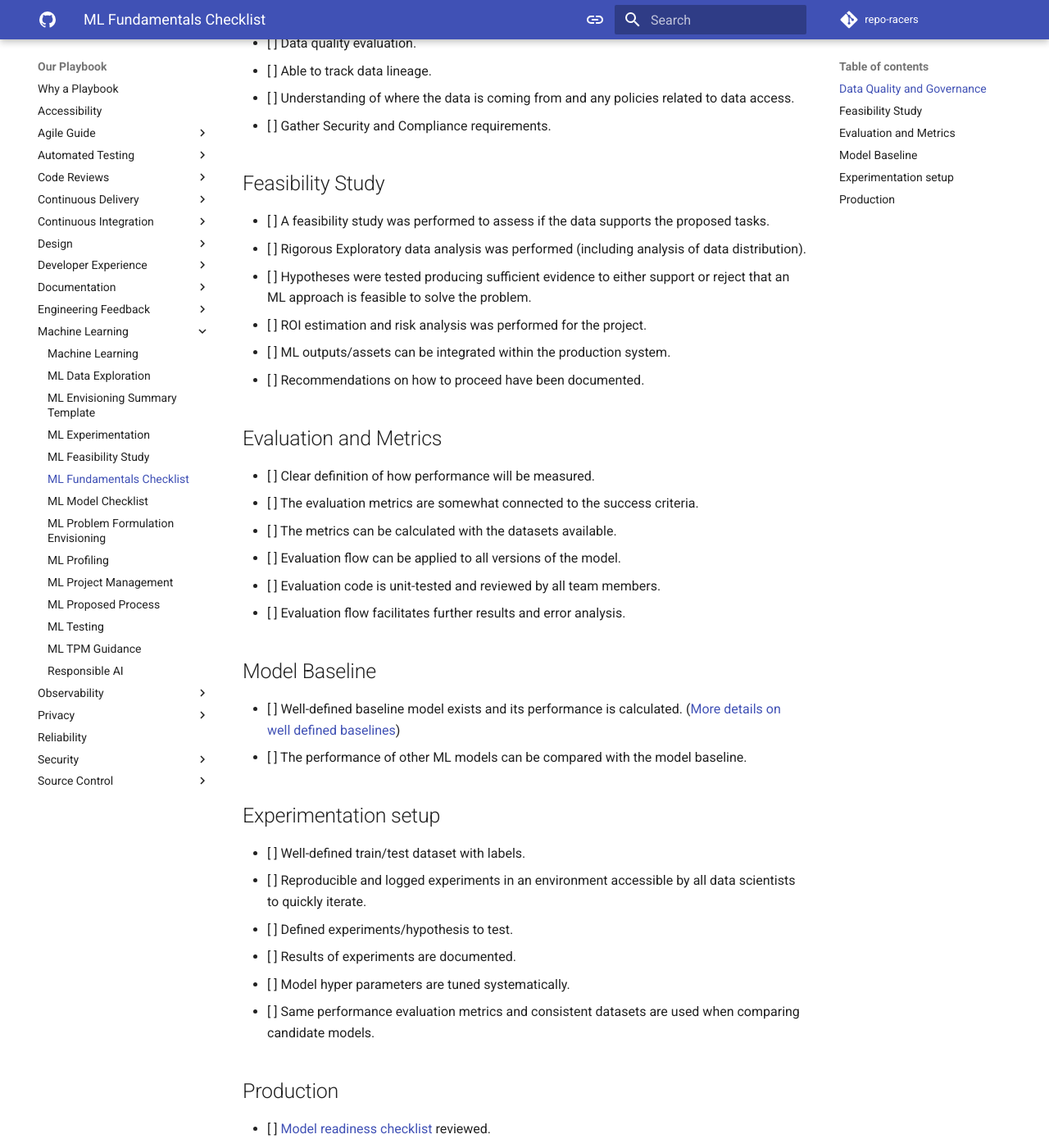
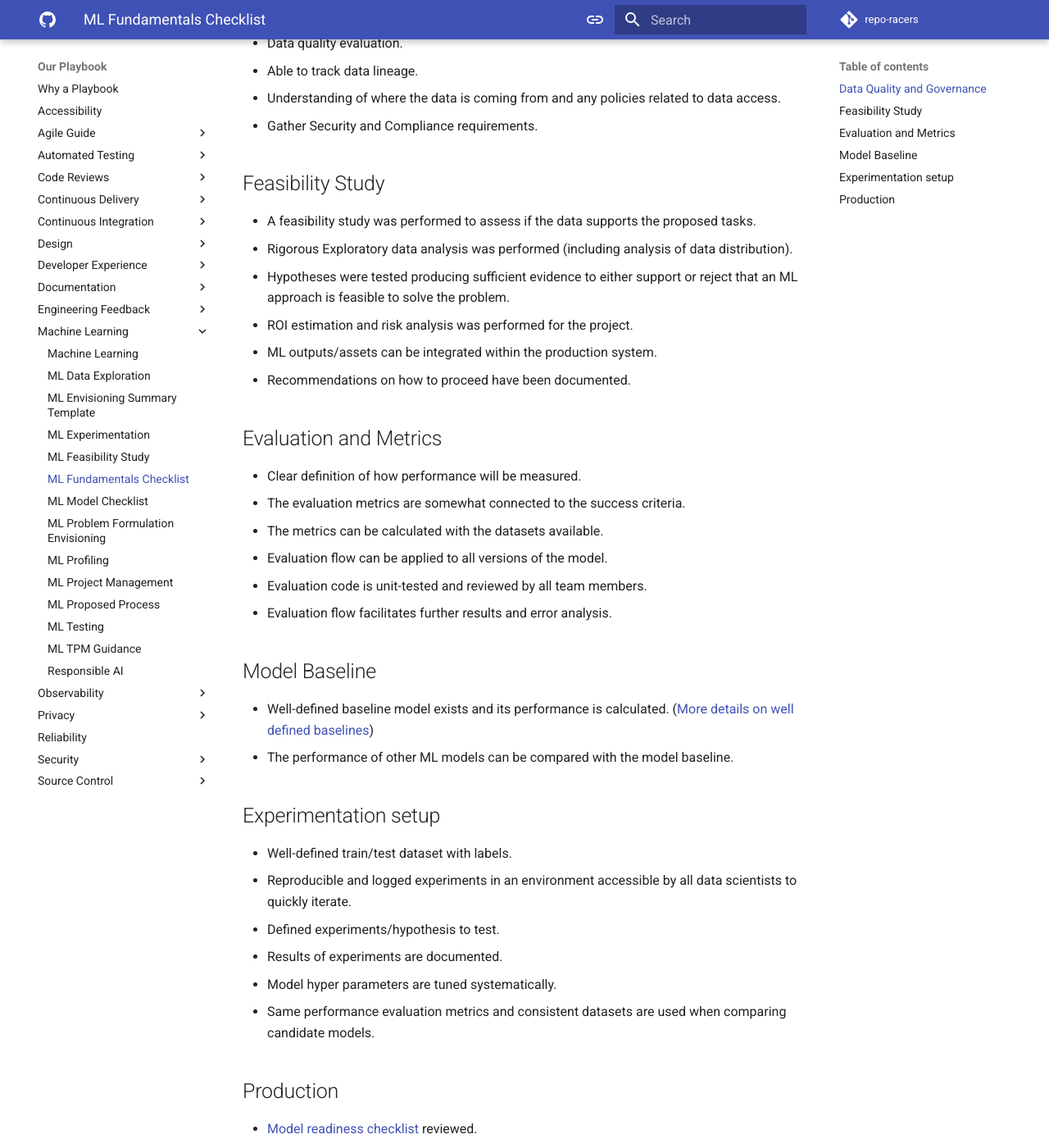
Before and after one commit to repo-racers/repo-racers, an MkDocs documentation site: the page built from docs/playbook/machine_learning/ml_fundamentals_checklist.md, in a window 1280 px wide and 1400 px high, scrolled down 397 px. Shown: the whole window at 82% size. Built offline with MkDocs 1.6.1 and Material for MkDocs 9.7.7, drawn with Linux system fonts in a browser that asks for light colours; comment, search, counter and statistics services are not loaded; some of the changed text lies outside the part shown.

```diff
--- a/docs/playbook/machine_learning/ml_fundamentals_checklist.md
+++ b/docs/playbook/machine_learning/ml_fundamentals_checklist.md
@@ -4,51 +4,51 @@ This checklist helps ensure that our ML projects meet our ML Fundamentals. The i
 
 ## Data Quality and Governance
 
-- [ ] There is access to data.
-- [ ] Labels exist for dataset of interest.
-- [ ] Data quality evaluation.
-- [ ] Able to track data lineage.
-- [ ] Understanding of where the data is coming from and any policies related to data access.
-- [ ] Gather Security and Compliance requirements.
+- There is access to data.
+- Labels exist for dataset of interest.
+- Data quality evaluation.
+- Able to track data lineage.
+- Understanding of where the data is coming from and any policies related to data access.
+- Gather Security and Compliance requirements.
 
 ## Feasibility Study
 
-- [ ] A feasibility study was performed to assess if the data supports the proposed tasks.
-- [ ] Rigorous Exploratory data analysis was performed (including analysis of data distribution).
-- [ ] Hypotheses were tested producing sufficient evidence to either support or reject that an ML approach is feasible to solve the problem.
-- [ ] ROI estimation and risk analysis was performed for the project.
-- [ ] ML outputs/assets can be integrated within the production system.
-- [ ] Recommendations on how to proceed have been documented.
+- A feasibility study was performed to assess if the data supports the proposed tasks.
+- Rigorous Exploratory data analysis was performed (including analysis of data distribution).
+- Hypotheses were tested producing sufficient evidence to either support or reject that an ML approach is feasible to solve the problem.
+- ROI estimation and risk analysis was performed for the project.
+- ML outputs/assets can be integrated within the production system.
+- Recommendations on how to proceed have been documented.
 
 ## Evaluation and Metrics
 
-- [ ] Clear definition of how performance will be measured.
-- [ ] The evaluation metrics are somewhat connected to the success criteria.
-- [ ] The metrics can be calculated with the datasets available.
-- [ ] Evaluation flow can be applied to all versions of the model.
-- [ ] Evaluation code is unit-tested and reviewed by all team members.
-- [ ] Evaluation flow facilitates further results and error analysis.
+- Clear definition of how performance will be measured.
+- The evaluation metrics are somewhat connected to the success criteria.
+- The metrics can be calculated with the datasets available.
+- Evaluation flow can be applied to all versions of the model.
+- Evaluation code is unit-tested and reviewed by all team members.
+- Evaluation flow facilitates further results and error analysis.
 
 ## Model Baseline
 
-- [ ] Well-defined baseline model exists and its performance is calculated. ([More details on well defined baselines](ml_model_checklist.md#is_there_a_well_defined_baseline_is_the_model_performing_better_than_the_baseline))
-- [ ] The performance of other ML models can be compared with the model baseline.
+- Well-defined baseline model exists and its performance is calculated. ([More details on well defined baselines](ml_model_checklist.md#is_there_a_well_defined_baseline_is_the_model_performing_better_than_the_baseline))
+- The performance of other ML models can be compared with the model baseline.
 
 ## Experimentation setup
 
-- [ ] Well-defined train/test dataset with labels.
-- [ ] Reproducible and logged experiments in an environment accessible by all data scientists to quickly iterate.
-- [ ] Defined experiments/hypothesis to test.
-- [ ] Results of experiments are documented.
-- [ ] Model hyper parameters are tuned systematically.
-- [ ] Same performance evaluation metrics and consistent datasets are used when comparing candidate models.
+- Well-defined train/test dataset with labels.
+- Reproducible and logged experiments in an environment accessible by all data scientists to quickly iterate.
+- Defined experiments/hypothesis to test.
+- Results of experiments are documented.
+- Model hyper parameters are tuned systematically.
+- Same performance evaluation metrics and consistent datasets are used when comparing candidate models.
 
 ## Production
 
-- [ ] [Model readiness checklist](ml_model_checklist.md) reviewed.
-- [ ] Model reviews were performed (covering model debugging, reviews of training and evaluation approaches, model performance).
-- [ ] Data pipeline for inferencing, including an end-to-end tests.
-- [ ] SLAs requirements for models are gathered and documented.
-- [ ] Monitoring of data feeds and model output.
-- [ ] Ensure consistent schema is used across the system with expected input/output defined for each component of the pipelines (data processing as well as models).
-- [ ] [Responsible AI](responsible_ai.md) reviewed.
+- [Model readiness checklist](ml_model_checklist.md) reviewed.
+- Model reviews were performed (covering model debugging, reviews of training and evaluation approaches, model performance).
+- Data pipeline for inferencing, including an end-to-end tests.
+- SLAs requirements for models are gathered and documented.
+- Monitoring of data feeds and model output.
+- Ensure consistent schema is used across the system with expected input/output defined for each component of the pipelines (data processing as well as models).
+- [Responsible AI](responsible_ai.md) reviewed.
--- a/mkdocs.yml
+++ b/mkdocs.yml
@@ -178,7 +178,6 @@ nav:
           - DevSecOps:
               - 'DevSecOps': 'playbook/continuous_integration/dev_sec_ops/dev_sec_ops.md'
               - Azure DevOps:
-                  - 'Azure DevOps': 'playbook/continuous_integration/dev_sec_ops/azure_devops/azure_devops.md'
                   - 'Service Connection Security': 'playbook/continuous_integration/dev_sec_ops/azure_devops/service_connection_security.md'
               - Dependency Container Scanning: 'playbook/continuous_integration/dev_sec_ops/dependency_container_scanning/dependency_container_scanning.md'
               - Evaluate OSS: 'playbook/continuous_integration/dev_sec_ops/evaluate_oss/evaluate_oss.md'
@@ -191,7 +190,6 @@ nav:
                   - Recipes:
                       - 'Detect Secrets': 'playbook/continuous_integration/dev_sec_ops/secret_management/recipes/detect_secrets.md'
                       - 'Detect Secrets ADO': 'playbook/continuous_integration/dev_sec_ops/secret_management/recipes/detect_secrets_ado.md'
-                      - 'Recipes': 'playbook/continuous_integration/dev_sec_ops/secret_management/recipes/recipes.md'
           - DevContainers: 'playbook/continuous_integration/devcontainers/devcontainers.md'
           - Markdown Linting: 'playbook/continuous_integration/markdown_linting/markdown_linting.md'
       - Design:
@@ -216,15 +214,13 @@ nav:
                           - 'Record Architecture Decisions': 'playbook/design/design_reviews/decision_log/doc/adr/0001_record_architecture_decisions.md'
                           - 'App Level Logging': 'playbook/design/design_reviews/decision_log/doc/adr/0002_app_level_logging.md'
                   - Examples:
-                      - Memory:
-                          - 'Decision Log': 'playbook/design/design_reviews/decision_log/examples/memory/Decision_Log.md'
-                          - 'Memory': 'playbook/design/design_reviews/decision_log/examples/memory/memory.md'
-                          - Architecture:
-                              - 'Data Model': 'playbook/design/design_reviews/decision_log/examples/memory/Architecture/Data_Model.md'
-                          - Deployment:
-                              - 'Environments': 'playbook/design/design_reviews/decision_log/examples/memory/Deployment/Environments.md'
-                          - Trade Studies:
-                              - 'GitOps': 'playbook/design/design_reviews/decision_log/examples/memory/Trade_Studies/GitOps.md'
+                      - 'Decision Log': 'playbook/design/design_reviews/decision_log/examples/Decision_Log.md'
+                      - Architecture:
+                          - 'Data Model': 'playbook/design/design_reviews/decision_log/examples/Architecture/Data_Model.md'
+                      - Deployment:
+                          - 'Environments': 'playbook/design/design_reviews/decision_log/examples/Deployment/Environments.md'
+                      - Trade Studies:
+                          - 'GitOps': 'playbook/design/design_reviews/decision_log/examples/Trade_Studies/GitOps.md'
               - Recipes:
                   - 'Async Design Reviews': 'playbook/design/design_reviews/recipes/async_design_reviews.md'
                   - 'Engagement Process': 'playbook/design/design_reviews/recipes/engagement_process.md'
@@ -239,8 +235,8 @@ nav:
                   - 'Task Design Review Template': 'playbook/design/design_reviews/recipes/task_design_review_template.md'
                   - 'Technical Spike': 'playbook/design/design_reviews/recipes/technical_spike.md'
               - Trade Studies:
+                  - 'Trade Studies': 'playbook/design/design_reviews/trade_studies/trade_studies.md'
                   - 'Template': 'playbook/design/design_reviews/trade_studies/template.md'
-                  - 'Trade Studies': 'playbook/design/design_reviews/trade_studies/trade_studies.md'
           - Diagram Types:
               - 'Diagram Types': 'playbook/design/diagram_types/diagram_types.md'
               - Design Diagrams Templates:
@@ -248,9 +244,9 @@ nav:
                   - 'Component Diagrams': 'playbook/design/diagram_types/DesignDiagramsTemplates/componentDiagrams.md'
                   - 'Deployment Diagrams': 'playbook/design/diagram_types/DesignDiagramsTemplates/deploymentDiagrams.md'
                   - 'Sequence Diagrams': 'playbook/design/diagram_types/DesignDiagramsTemplates/sequenceDiagrams.md'
-          - Exception Handling: 'playbook/design/exception_handling/readme.md'
+          - Exception Handling: 'playbook/design/exception_handling/exception_handling.md'
           - Sustainability:
-              - 'Readme': 'playbook/design/sustainability/readme.md'
+              - 'Readme': 'playbook/design/sustainability/sustainability.md'
               - 'Sustainable Action Disclaimers': 'playbook/design/sustainability/sustainable_action_disclaimers.md'
               - 'Sustainable Engineering Principles': 'playbook/design/sustainability/sustainable_engineering_principles.md'
       - Developer Experience:
```
Also changed, not shown: docs/playbook/continuous_integration/dev_sec_ops/azure_devops/azure_devops.md (deleted, +0 -7 lines), docs/playbook/continuous_integration/dev_sec_ops/secret_management/recipes/recipes.md (deleted, +0 -4 lines), docs/playbook/design/design_reviews/decision_log/examples/memory/memory.md (deleted, +0 -7 lines), docs/playbook/documentation/guidance/project_and_repositories.md (+0 -1 lines), docs/playbook/machine_learning/ml_experimentation.md (+5 -5 lines), docs/playbook/machine_learning/ml_model_checklist.md (+11 -11 lines), docs/playbook/design/design_reviews/decision_log/examples/Architecture/Data_Model.md (renamed from docs/playbook/design/design_reviews/decision_log/examples/memory/Architecture/Data_Model.md), docs/playbook/design/design_reviews/decision_log/examples/Decision_Log.md (renamed from docs/playbook/design/design_reviews/decision_log/examples/memory/Decision_Log.md), docs/playbook/design/design_reviews/decision_log/examples/Deployment/Environments.md (renamed from docs/playbook/design/design_reviews/decision_log/examples/memory/Deployment/Environments.md), docs/playbook/design/design_reviews/decision_log/examples/Trade_Studies/GitOps.md (renamed from docs/playbook/design/design_reviews/decision_log/examples/memory/Trade_Studies/GitOps.md), docs/playbook/design/exception_handling/exception_handling.md (renamed from docs/playbook/design/exception_handling/readme.md), docs/playbook/design/sustainability/sustainability.md (renamed from docs/playbook/design/sustainability/readme.md), 1 other file.
